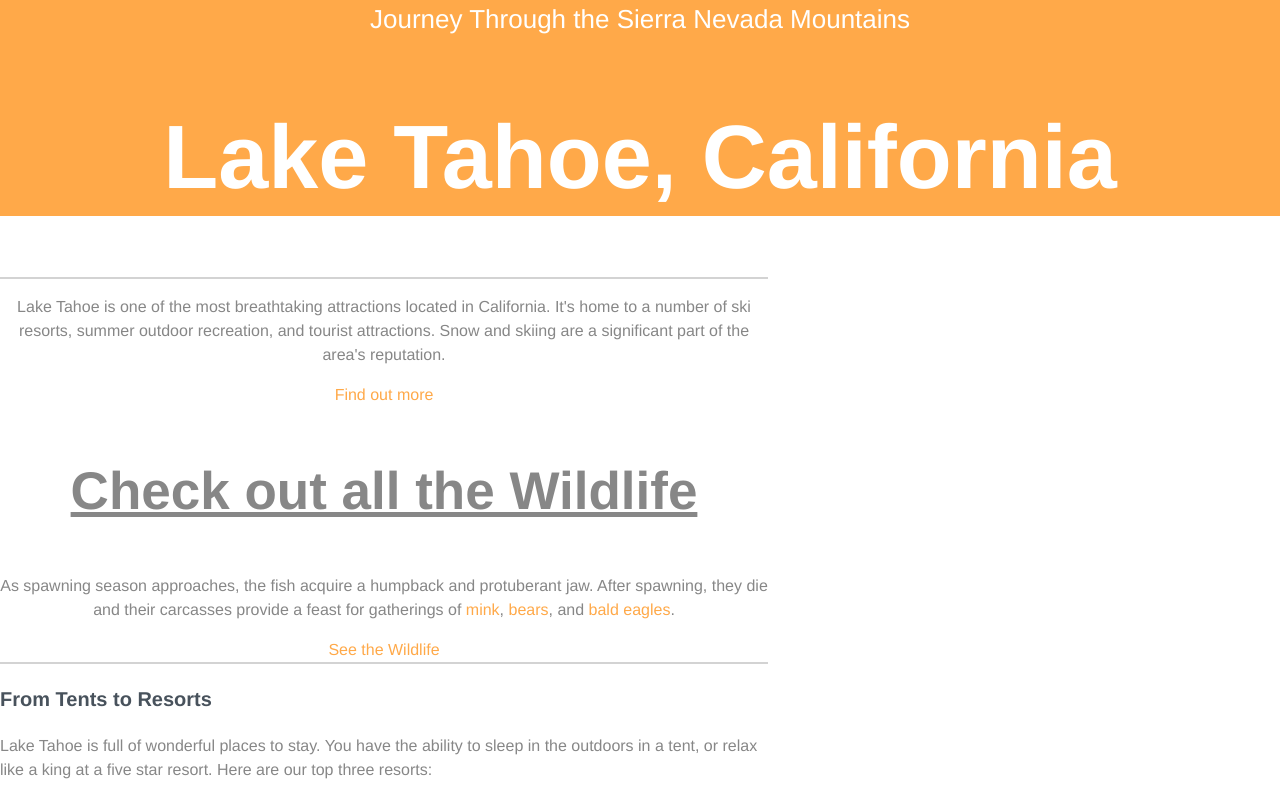
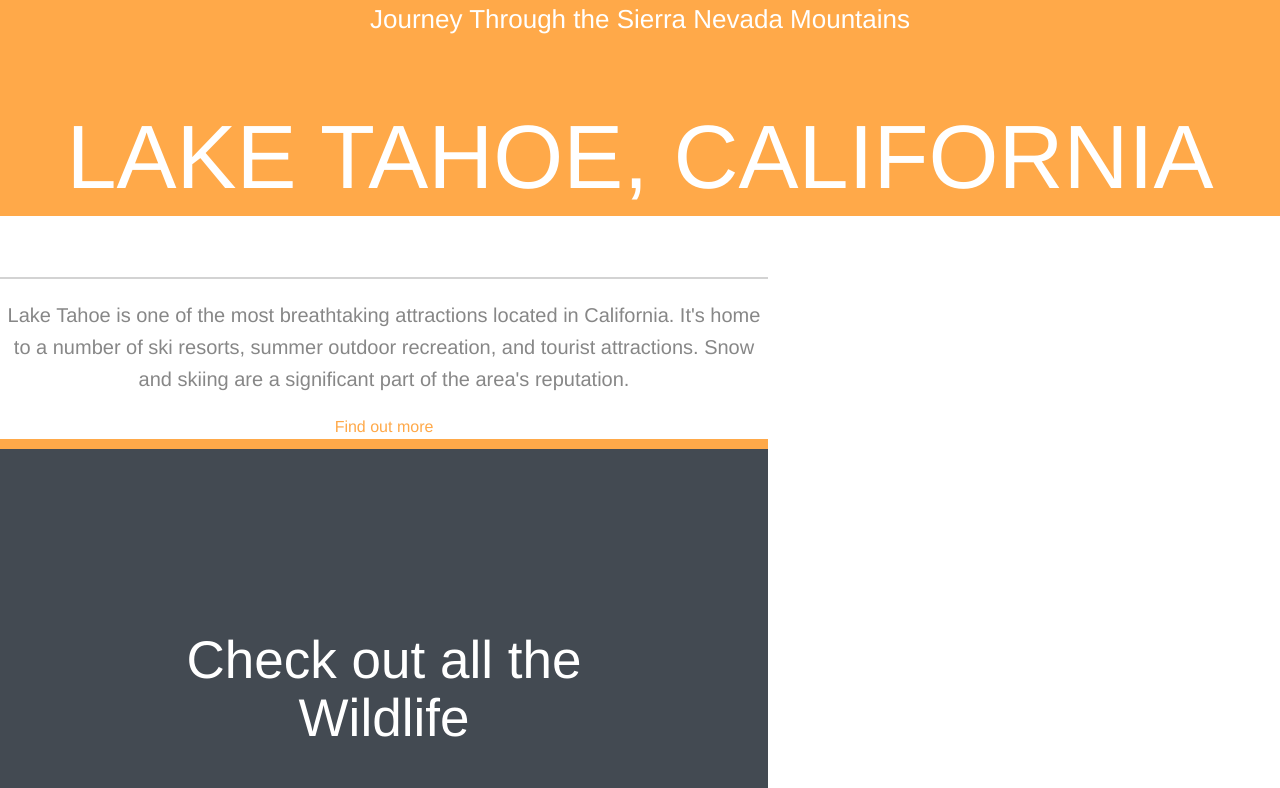
Before and after one commit to MeliLondon-zz/CSS-Basics, a plain HTML site: page index.html in a window 1280 px wide. Shown: the top 788 px of the page. Drawn offline with Linux system fonts and the light colour scheme.

Commit message:
Update style.css
Added wildlife class style properties

```diff
--- a/css/style.css
+++ b/css/style.css
@@ -1,29 +1,29 @@
-/* Type Selectors ------------------ */
+/* Base Styles -------------------- */
 
 body {
   color: #878787;
   margin: 0;
-  font-size: 1em; /* 16px */
-  font-family: Helvetica, Arial, sans-serif;
-  line-height: 1.5;
-
+  font: 1em/1.5 "Helvetica Neue", Helvetica, Arial, sans-serif;
 }
 
 h1 {
   font-size: 5.625rem; /* 90px/16px  */
-  color: rgba(255, 255, 255, 1); /* Alpha value of "1" makes element fully opaque */
-  text-transform: capitalize;
+  color: rgba(255, 255, 255, 1);
+  text-transform: uppercase;
+  font-weight: normal;
   line-height: 1.3;
 }
 
 h2 {
   font-size: 3.3125em; /* 53px/16px  */
-  text-decoration: underline;
+  font-weight: normal;
+  line-height: 1.1;
 }
 
 h3 {
   font-size: 1.25em; /* 20px/16px  */
   color: #48525c;
+  line-height: 1.2;
 }
 
 /* Pseudo-classes ------------------ */
@@ -31,6 +31,7 @@ h3 {
 a:link {
   color: rgb(255, 169, 73);
   text-decoration: none;
+
 }
 
 a:visited {
@@ -45,15 +46,7 @@ a:active {
   color: lightcoral;
 }
 
-/* ID Selectors -------------------- */
-
-#main-footer {
-  padding-top: 60px;
-  padding-bottom: 60px;
-  border-bottom: solid 10px #ffa949;
-}
-
-/* Class Selectors ----------------- */
+/* Main Styles --------------------- */
 
 .main-header {
   background-color: #ffa949;
@@ -64,16 +57,37 @@ a:active {
   font-size: 1.625rem; /* 26px/16px */
 }
 
+.intro {
+  font-size: 1.25em; /* 20px/16px */
+  line-height: 1.6;
+}
+
+.primary-content,
+.main-header,
+.main-footer {
+  text-align: center;
+}
+
+.main-footer {
+  padding-top: 60px;
+  padding-bottom: 60px;
+  border-bottom: 10px solid #ffa949;
+}
+
+.t-border {
+  border-top: 2px solid lightgrey;
+}
+
+/* Layout Styles ------------------ */
+
 .primary-content,
 .secondary-content {
   width: 60%;
 }
 
-.primary-content,
-.main-header {
-  text-align: center;
+.wildlife {
+  color: white;
+  background-color: #434a52;
+  padding: 18% 24%;
+  border-top: 10px solid #ffa949;
 }
-
-.t-border {
-  border-top: 2px solid lightgrey; /* Top border styles */
-}
```
